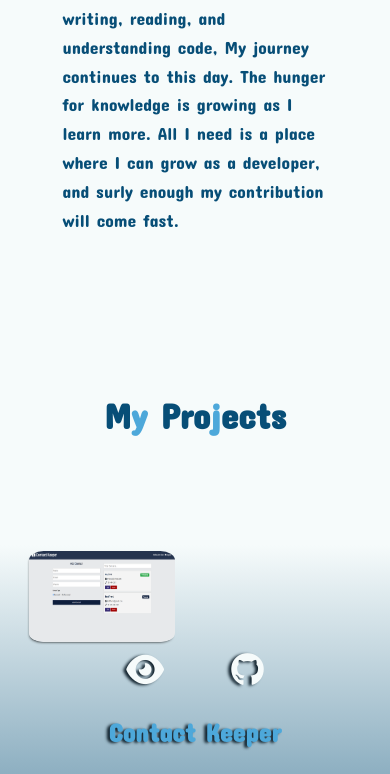
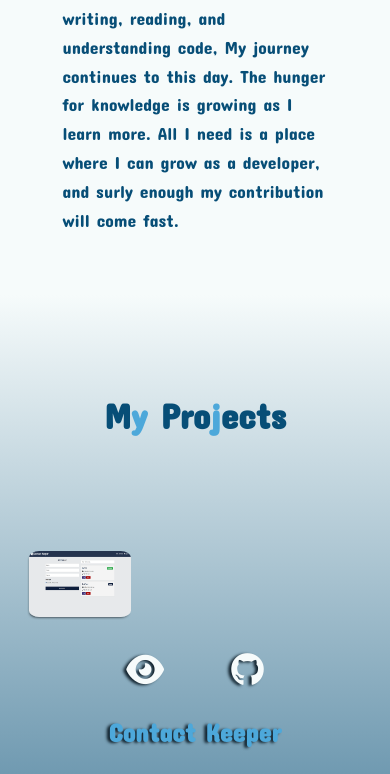
Before and after one commit to ormeiry/Meiry-Portfolio, a React (Create React App) app: page / in a window 390 px wide. Shown: the part 1313-2087 px from the top of the page. Built offline with nearby package versions, Linux system fonts and the light colour scheme; no server answers.

Commit message:
Made the card images smaller for mobile view, fixed the background of the section to fit better.

```diff
--- a/src/components/Card/Card.css
+++ b/src/components/Card/Card.css
@@ -4,7 +4,6 @@
   display: flex;
   flex-direction: column;
   align-items: center;
-  /* background-color: var(--secondary); */
   border-radius: 10%;
   background-image: url("../../images//projects//svg/blob.svg");
   background-size: 280%;
@@ -38,8 +37,8 @@
   position: absolute;
   top: -35px;
   left: -20px;
-  height: 18%;
-  width: 50%;
+  height: 13%;
+  width: 35%;
   border-radius: inherit;
   box-shadow: -1px 2px 3px -2px #000000;
 }
--- a/src/components/portfolio/portfolio.css
+++ b/src/components/portfolio/portfolio.css
@@ -4,7 +4,7 @@
   background: rgb(246, 251, 251);
   background: linear-gradient(
     180deg,
-    rgba(246, 251, 251, 1) 7%,
+    rgba(246, 251, 251, 1) 0%,
     rgba(7, 78, 119, 0.7539390756302521) 18%,
     rgba(18, 35, 46, 0.9640231092436975) 43%,
     rgba(16, 44, 61, 0.9304096638655462) 60%,
```
